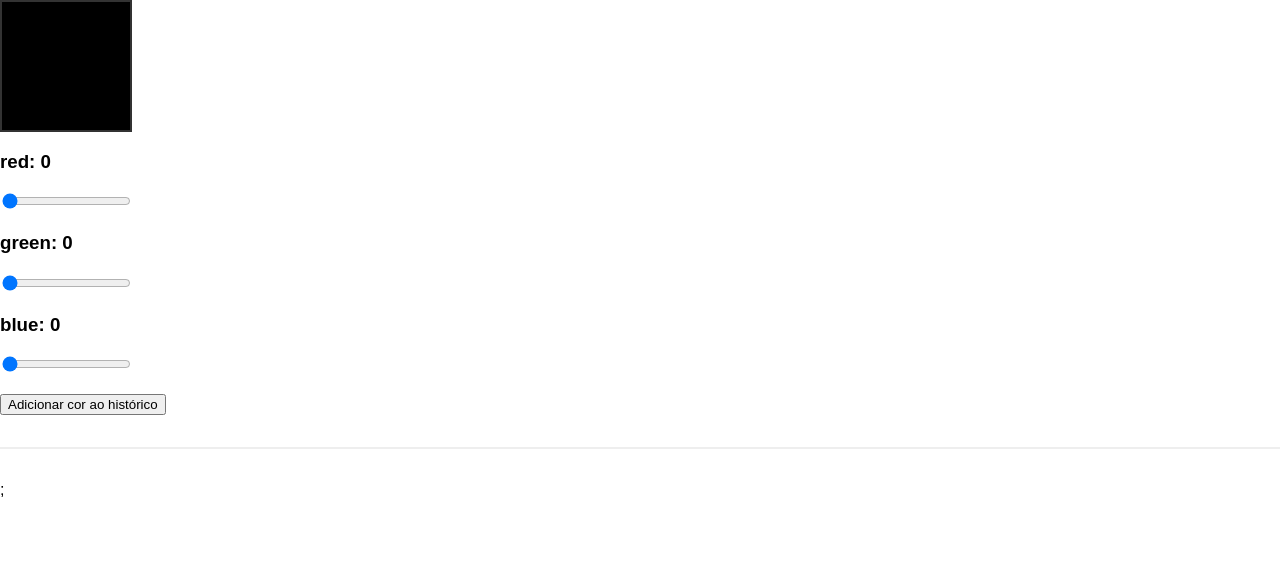
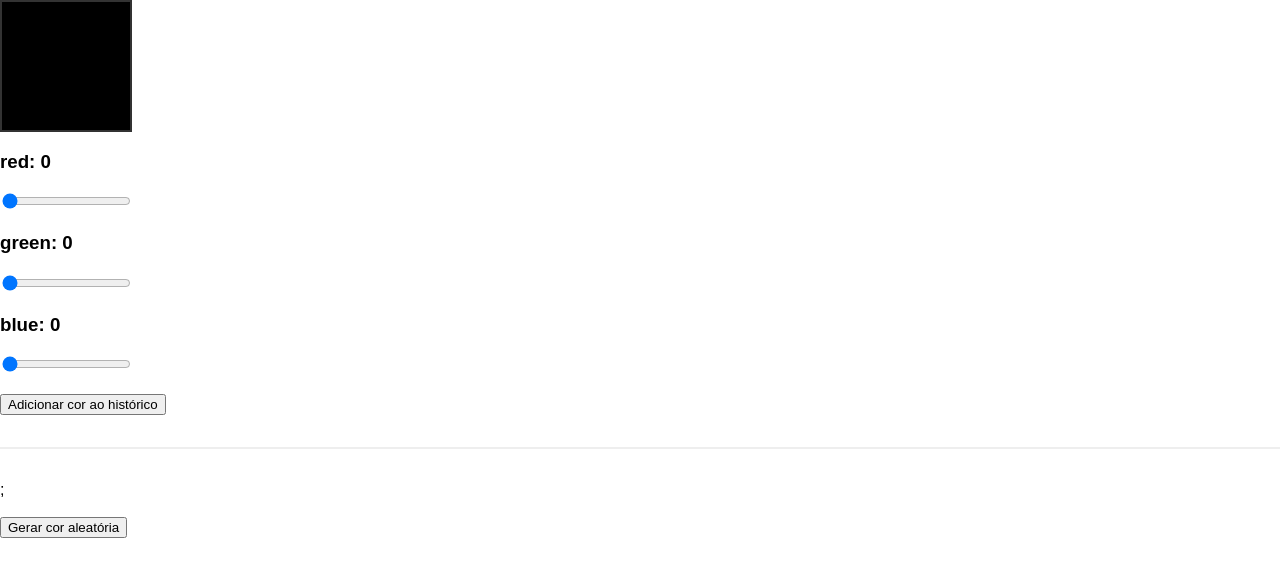
Before and after one commit to matiasarenhard/rgb, a React (Create React App) app: page / in a window 1280 px wide. Shown: the top 576 px of the page. Built offline with nearby package versions, Linux system fonts and the light colour scheme.

Commit message:
add random color btn

```diff
--- a/src/App.js
+++ b/src/App.js
@@ -14,10 +14,18 @@ function App() {
   const backgroundColor = (r, g, b) => `rgb(${r}, ${g}, ${b})`;
   const isColorHistory = history.some(
     (rgb) => JSON.stringify(rgb) === JSON.stringify([red, green, blue])
+  );
 
+  const generateRandomColor = () => {
+    const newRed = (Math.floor(Math.random() * 256));
+    const newGreen = (Math.floor(Math.random() * 256));
+    const newBlue = (Math.floor(Math.random() * 256));
 
-
-  );
+    setRed(newRed);
+    setGreen(newGreen);
+    setBlue(newBlue);
+    setHistory((h) => [[newRed, newGreen, newBlue], ...h])
+  };
 
   return (
     <>
@@ -55,7 +63,10 @@ function App() {
 
       <hr />
 
-      <History data={history} backgroundColor={backgroundColor}/>
+      <History data={history} backgroundColor={backgroundColor} />
+      <br />
+      <br />
+      <button onClick={generateRandomColor}>Gerar cor aleatória</button>
     </>
   );
 }
```
